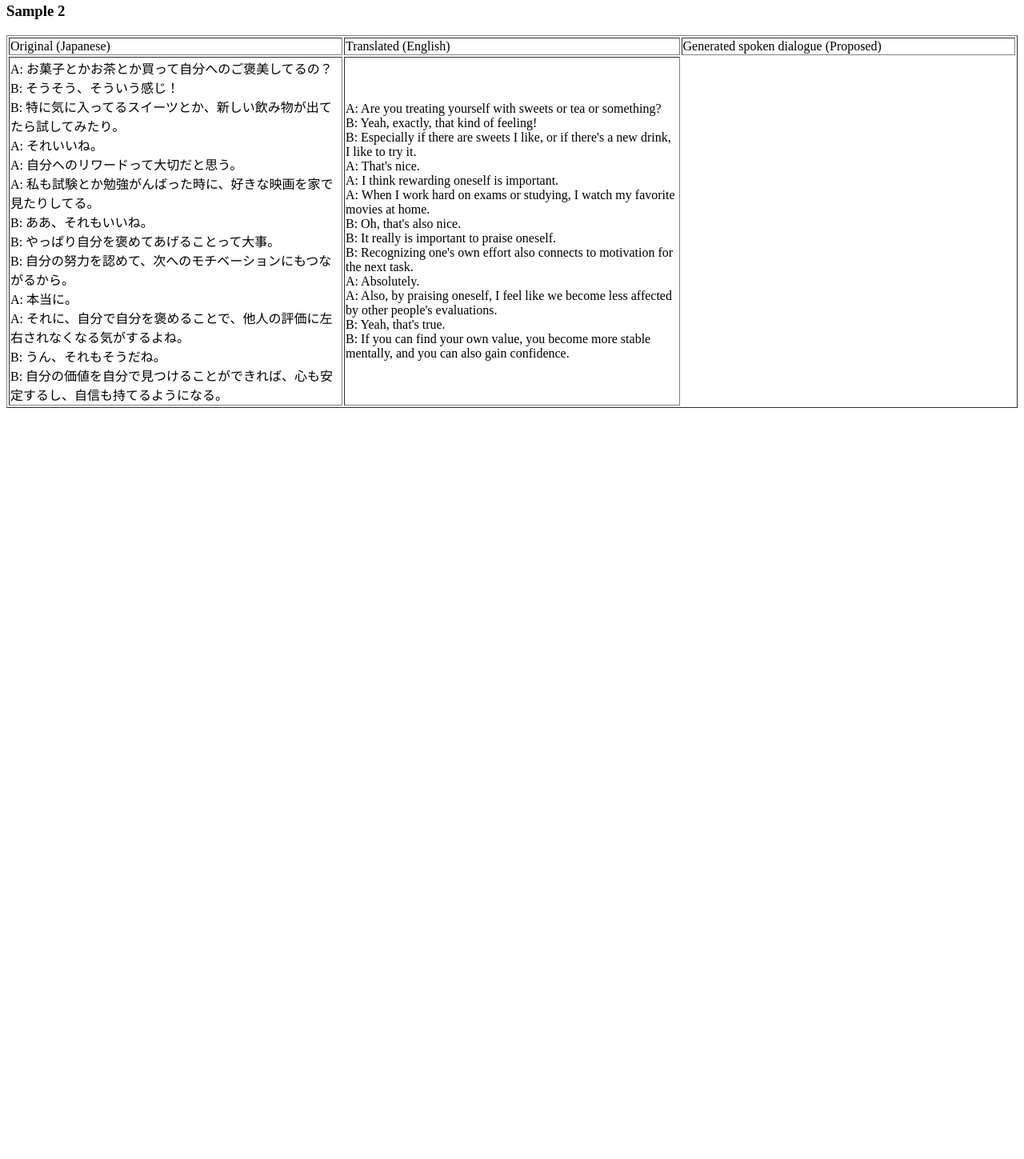
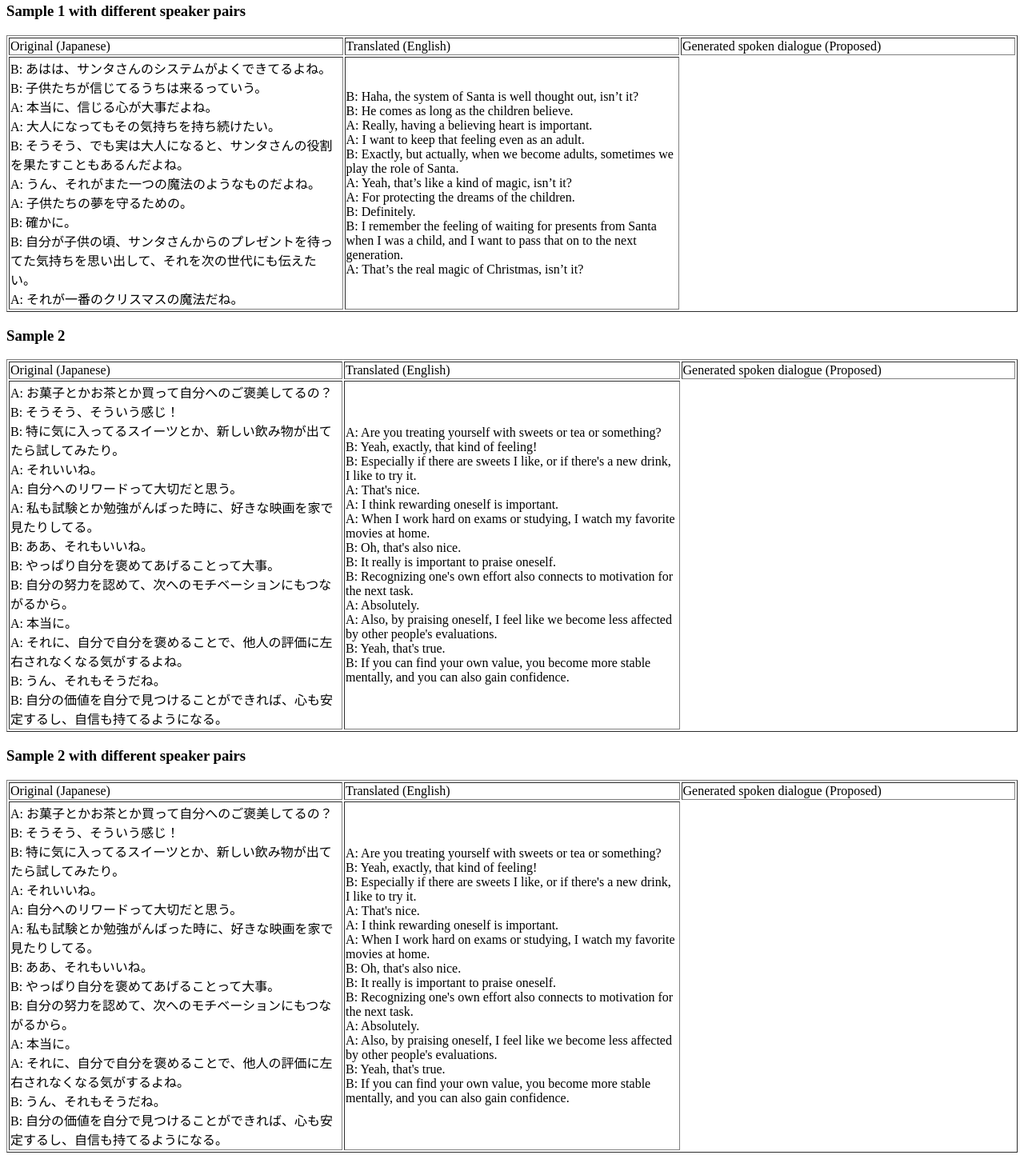
Before and after one commit to AnonResearch81/AnonResearch81.github.io, a plain HTML site: page research/publications/CHATS/index.html in a window 1280 px wide. Shown: the part 2561-4010 px from the top of the page at 80% size. Before the commit the page ends 3079 px from the top, so only its background shows below. Drawn offline with Linux system fonts and the light colour scheme; a script that the page names is missing.

Commit message:
add LLM samples with different speakers

```diff
--- a/research/publications/CHATS/index.html
+++ b/research/publications/CHATS/index.html
@@ -258,8 +258,48 @@
         </tr>
     </table>
 
+    <h3>Sample 1 with different speaker pairs</h3>
+    <table border="1" class="inlineTable" id="MixTable2">
+        <col width="500">
+        <col width="500">
+        <col width="500">
+
+        <tr>
+            <td>Original (Japanese)</td>
+            <td>Translated (English)</td>
+            <td>Generated spoken dialogue (Proposed)</td>
+        </tr>
+        <tr>
+            <td>
+                B: あはは、サンタさんのシステムがよくできてるよね。<br>
+                B: 子供たちが信じてるうちは来るっていう。<br>
+                A: 本当に、信じる心が大事だよね。<br>
+                A: 大人になってもその気持ちを持ち続けたい。<br>
+                B: そうそう、でも実は大人になると、サンタさんの役割を果たすこともあるんだよね。<br>
+                A: うん、それがまた一つの魔法のようなものだよね。<br>
+                A: 子供たちの夢を守るための。<br>
+                B: 確かに。<br>
+                B: 自分が子供の頃、サンタさんからのプレゼントを待ってた気持ちを思い出して、それを次の世代にも伝えたい。<br>
+                A: それが一番のクリスマスの魔法だね。<br>
+            </td>
+            <td>
+                B: Haha, the system of Santa is well thought out, isn’t it?<br>
+                B: He comes as long as the children believe.<br>
+                A: Really, having a believing heart is important.<br>
+                A: I want to keep that feeling even as an adult.<br>
+                B: Exactly, but actually, when we become adults, sometimes we play the role of Santa.<br>
+                A: Yeah, that’s like a kind of magic, isn’t it?<br>
+                A: For protecting the dreams of the children.<br>
+                B: Definitely.<br>
+                B: I remember the feeling of waiting for presents from Santa when I was a child, and I want to pass that
+                on to the next generation.<br>
+                A: That’s the real magic of Christmas, isn’t it?<br>
+            </td>
+        </tr>
+    </table>
+
     <h3>Sample 2</h3>
-    <table border="1" class="inlineTable" id="MixTable2">
+    <table border="1" class="inlineTable" id="MixTable3">
         <col width="500">
         <col width="500">
         <col width="500">
@@ -303,6 +343,53 @@
             </td>
         </tr>
     </table>
+
+    <h3>Sample 2 with different speaker pairs</h3>
+    <table border="1" class="inlineTable" id="MixTable4">
+        <col width="500">
+        <col width="500">
+        <col width="500">
+
+        <tr>
+            <td>Original (Japanese)</td>
+            <td>Translated (English)</td>
+            <td>Generated spoken dialogue (Proposed)</td>
+        </tr>
+        <tr>
+            <td>
+                A: お菓子とかお茶とか買って自分へのご褒美してるの？<br>
+                B: そうそう、そういう感じ！<br>
+                B: 特に気に入ってるスイーツとか、新しい飲み物が出てたら試してみたり。<br>
+                A: それいいね。<br>
+                A: 自分へのリワードって大切だと思う。<br>
+                A: 私も試験とか勉強がんばった時に、好きな映画を家で見たりしてる。<br>
+                B: ああ、それもいいね。<br>
+                B: やっぱり自分を褒めてあげることって大事。<br>
+                B: 自分の努力を認めて、次へのモチベーションにもつながるから。<br>
+                A: 本当に。<br>
+                A: それに、自分で自分を褒めることで、他人の評価に左右されなくなる気がするよね。<br>
+                B: うん、それもそうだね。<br>
+                B: 自分の価値を自分で見つけることができれば、心も安定するし、自信も持てるようになる。<br>
+            </td>
+            <td>
+                A: Are you treating yourself with sweets or tea or something?<br>
+                B: Yeah, exactly, that kind of feeling!<br>
+                B: Especially if there are sweets I like, or if there's a new drink, I like to try it.<br>
+                A: That's nice.<br>
+                A: I think rewarding oneself is important.<br>
+                A: When I work hard on exams or studying, I watch my favorite movies at home.<br>
+                B: Oh, that's also nice.<br>
+                B: It really is important to praise oneself.<br>
+                B: Recognizing one's own effort also connects to motivation for the next task.<br>
+                A: Absolutely.<br>
+                A: Also, by praising oneself, I feel like we become less affected by other people's evaluations.<br>
+                B: Yeah, that's true.<br>
+                B: If you can find your own value, you become more stable mentally, and you can also gain
+                confidence.<br>
+            </td>
+        </tr>
+    </table>
+
 
 
     <script>
@@ -369,9 +456,19 @@
         handleWaveData(waveData3, 'MixTable1', false)
 
         const waveData4 = [
-            { path: './wav/gpt4/00100_00075_00001_00001_5_27.096375.wav', cell: '41' },
+            { path: './wav/gpt4/00083_00031_00001_00004_4_26.433208.wav', cell: '41' },
         ];
         handleWaveData(waveData4, 'MixTable2', false)
+
+        const waveData5 = [
+            { path: './wav/gpt4/00100_00075_00001_00001_5_27.096375.wav', cell: '51' },
+        ];
+        handleWaveData(waveData5, 'MixTable3', false)
+
+        const waveData6 = [
+            { path: './wav/gpt4/00033_00028_00001_00001_5_27.096375.wav', cell: '61' },
+        ];
+        handleWaveData(waveData6, 'MixTable4', false)
 
     </script>
 
```
Also changed, not shown: 2 other files.
